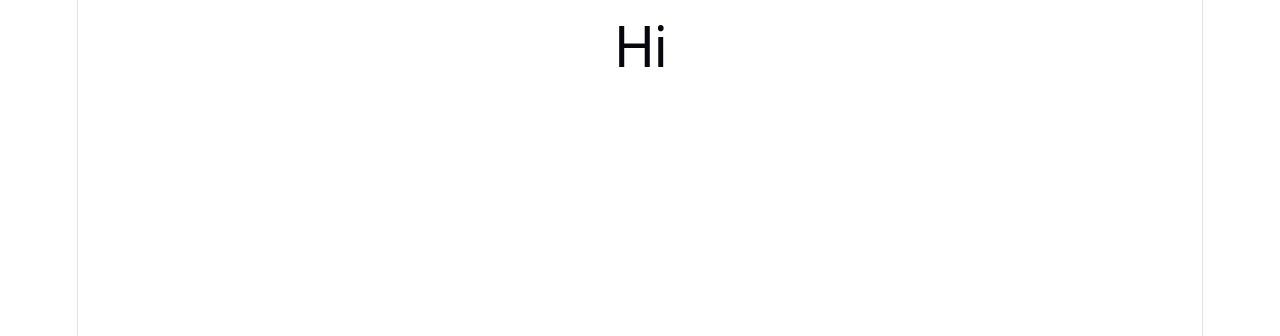
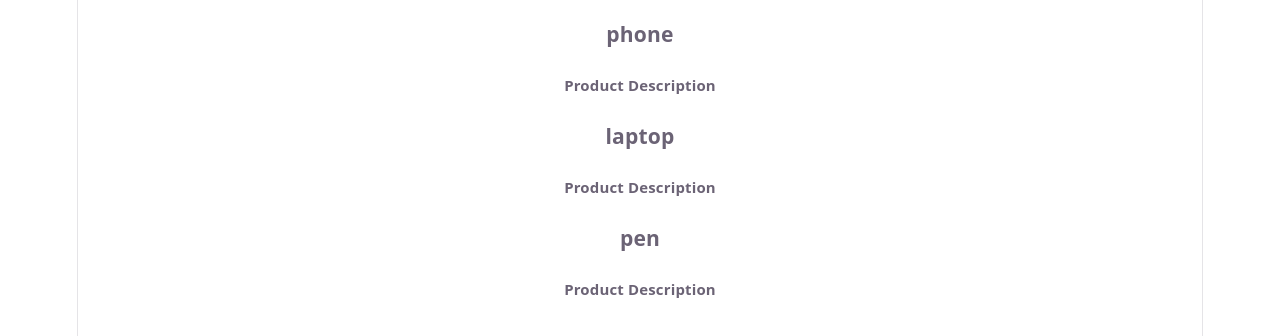
Before and after one commit to kirtikaushik1206/ReactJS-notes, a React (Vite) app in the folder basic-react-app/: page / in a window 1280 px wide. Shown: the top 336 px of the page. Built offline with nearby package versions, Linux system fonts and the light colour scheme.

Commit message:
Learning about Props

```diff
--- a/basic-react-app/src/App.jsx
+++ b/basic-react-app/src/App.jsx
@@ -1,12 +1,16 @@
-import "./App.css"
+import ProductTab from "./ProductTab.jsx"
+
 function App() {
+  return (
+    <div>
+      <ProductTab />
+    </div>
+  );
+}
 
 
-  return (
-      <h1>Hi</h1>
-
-  )
-    }
 
 
-export default App
+
+
+export default App;
--- a/basic-react-app/src/Product.jsx
+++ b/basic-react-app/src/Product.jsx
@@ -1,10 +1,10 @@
 
 
-function Product(){
+function Product({title}){
     return(
         <div className="Product">
 
-            <h3>Product Title</h3>
+            <h3>{title}</h3>
             <h5>Product Description</h5>
 
 
--- /dev/null
+++ b/basic-react-app/src/ProductTab.jsx
@@ -0,0 +1,15 @@
+import Product from "./Product.jsx";
+
+function ProductTab() {
+    return(
+
+        <>
+        <Product title="phone" />
+<Product title="laptop" />
+<Product title="pen" />
+
+        </>
+    )
+}
+
+export default ProductTab;
```
